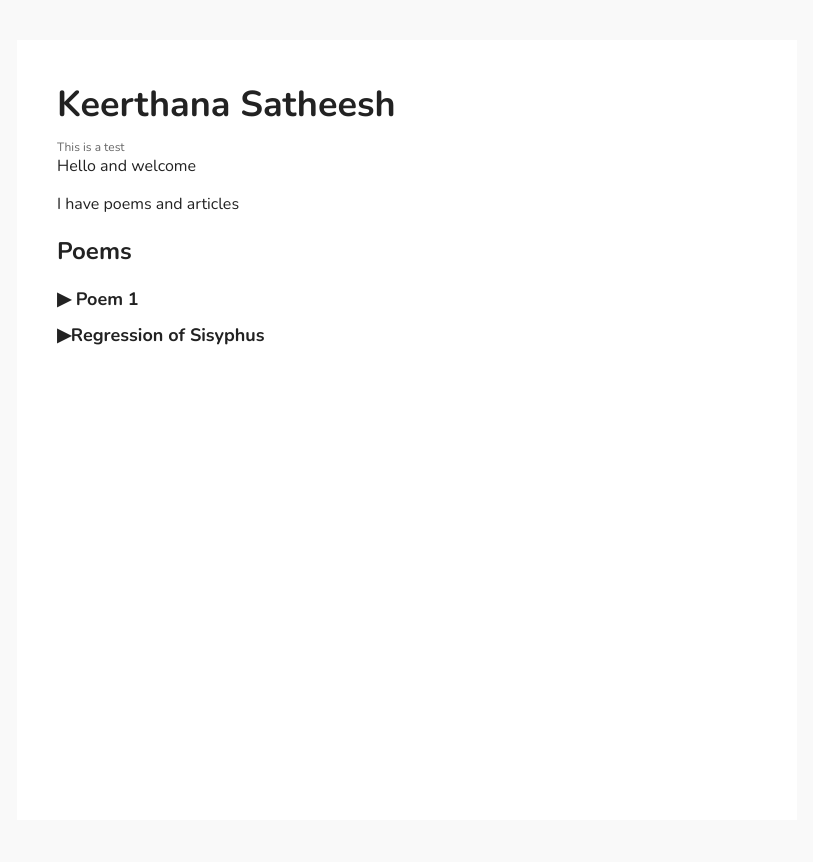
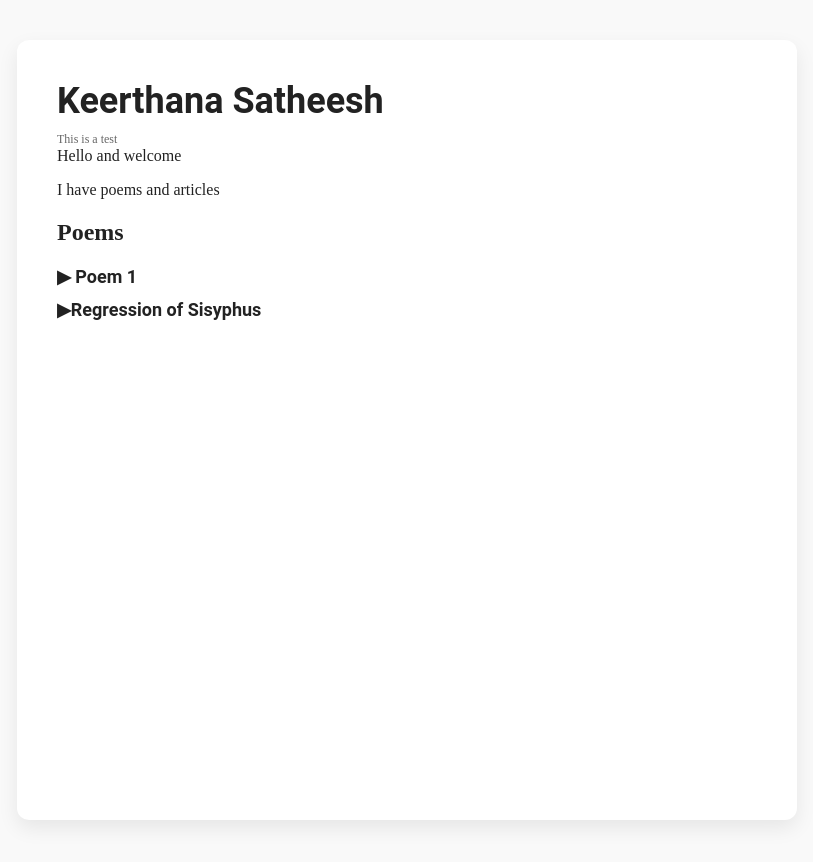
Before and after one commit to KeerDev/Absurd-Economist, a plain HTML site: page index.html in a window 1280 px wide. Shown: the whole page, without its empty margins (233-1046 px from the left). Drawn offline with nearby package versions, Linux system fonts and the light colour scheme.

Commit message:
index.html

```diff
--- a/index.html
+++ b/index.html
@@ -8,7 +8,7 @@
   <style>
     body {
       margin: 0;
-      font-family: 'Nunito', sans-serif;
+      font-family: 'Constantia', serif; /* body text now Constantia */
       background: #f9f9f9;
       color: #222;
       display: flex;
@@ -17,43 +17,87 @@
       min-height: 100vh;
       padding: 40px 20px;
     }
+
     .container {
-      width: 700px;         /* fixed width */
-      height: 700px;        /* fixed height */
+      width: 700px;
+      height: 700px;       /* fixed height */
       background: #ffffff;
       padding: 40px;
-      overflow-y: auto;     /* scroll vertically if content is too long */
+      box-shadow: 0 8px 20px rgba(0,0,0,0.08);
+      border-radius: 12px;
+      overflow-y: auto;    /* scroll if content exceeds height */
     }
+
     header h1 {
       margin: 0 0 10px;
+      font-family: 'Roboto', sans-serif; /* headings now Roboto */
       font-size: 36px;
       font-weight: 700;
     }
+
     header p {
       margin: 0 0 30px;
       color: #555;
-      font-weight: 300;
+      font-weight: 400;
       font-size: 16px;
     }
+
     section {
       margin-bottom: 30px;
     }
+
     section p {
       margin: 0;
       line-height: 1.6;
     }
+
     footer {
       color: #777;
       font-size: 13px;
       margin-top: 40px;
       text-align: center;
     }
+
     a {
       color: #0066cc;
       text-decoration: none;
     }
     a:hover {
       text-decoration: underline;
+    }
+
+    /* Clean details/summary styling */
+    details {
+      margin-bottom: 12px;
+    }
+
+    details summary {
+      font-weight: 600;
+      font-size: 18px;
+      cursor: pointer;
+      list-style: none;
+      outline: none;
+      font-family: 'Roboto', sans-serif; /* summary headings Roboto */
+    }
+
+    details summary::-webkit-details-marker {
+      display: none; /* remove default triangle */
+    }
+
+    details summary::before {
+      content: "▶ ";
+      display: inline-block;
+      transition: transform 0.2s ease;
+    }
+
+    details[open] summary::before {
+      transform: rotate(90deg);
+    }
+
+    details p {
+      margin: 6px 0 0 20px; /* indent from summary */
+      line-height: 1.6;
+      font-family: 'Constantia', serif; /* body text inside details Constantia */
     }
   </style>
 </head>
@@ -71,39 +115,7 @@
 
  <h2>Poems</h2>
 
-<style>
-  details {
-    margin-bottom: 12px;
-    font-family: 'Nunito', sans-serif;
-  }
 
-  details summary {
-    font-weight: 600;
-    font-size: 18px;
-    cursor: pointer;
-    list-style: none;
-    outline: none;
-  }
-
-  details summary::-webkit-details-marker {
-    display: none; /* removes default triangle */
-  }
-
-  details summary::before {
-    content: "▶ ";
-    display: inline-block;
-    transition: transform 0.2s ease;
-  }
-
-  details[open] summary::before {
-    transform: rotate(90deg);
-  }
-
-  details p {
-    margin: 6px 0 0 20px; /* indent from summary */
-    line-height: 1.6;
-  }
-</style>
 
 <details>
   <summary>   Poem 1</summary>
```
